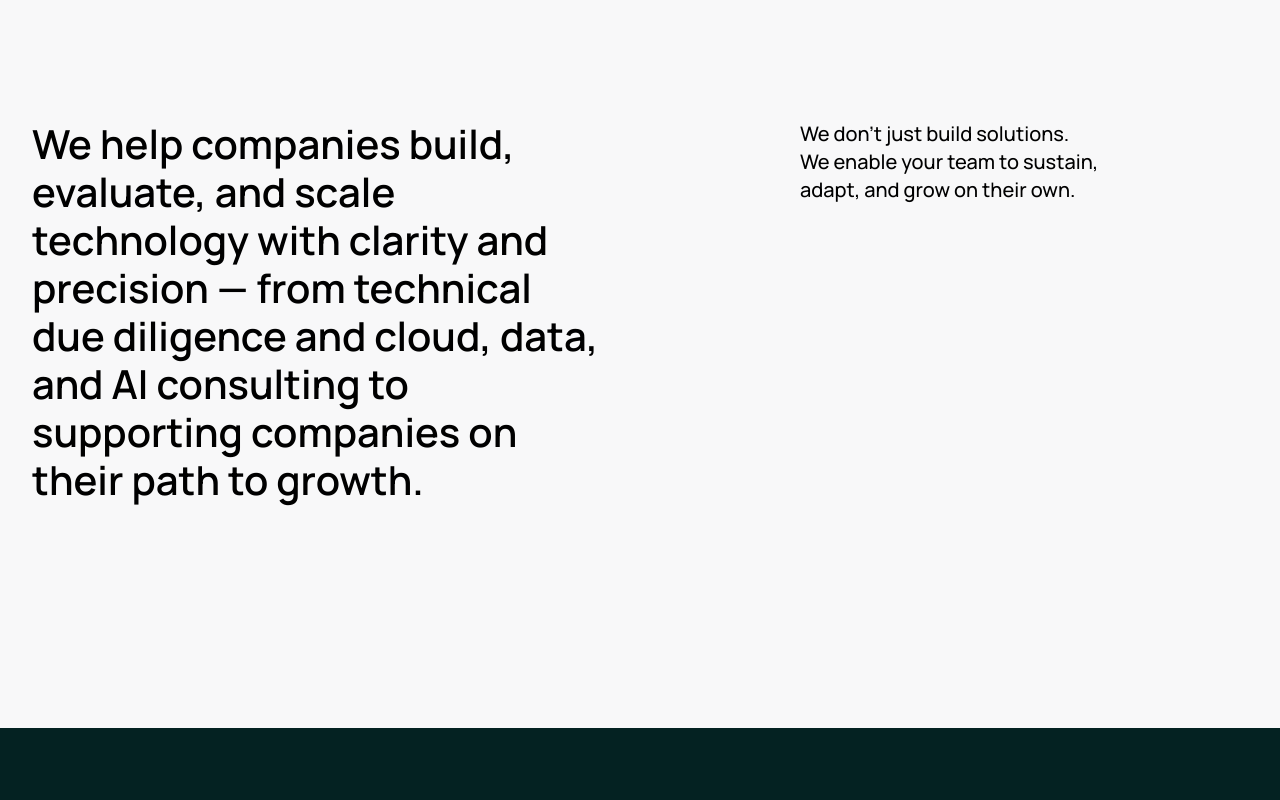
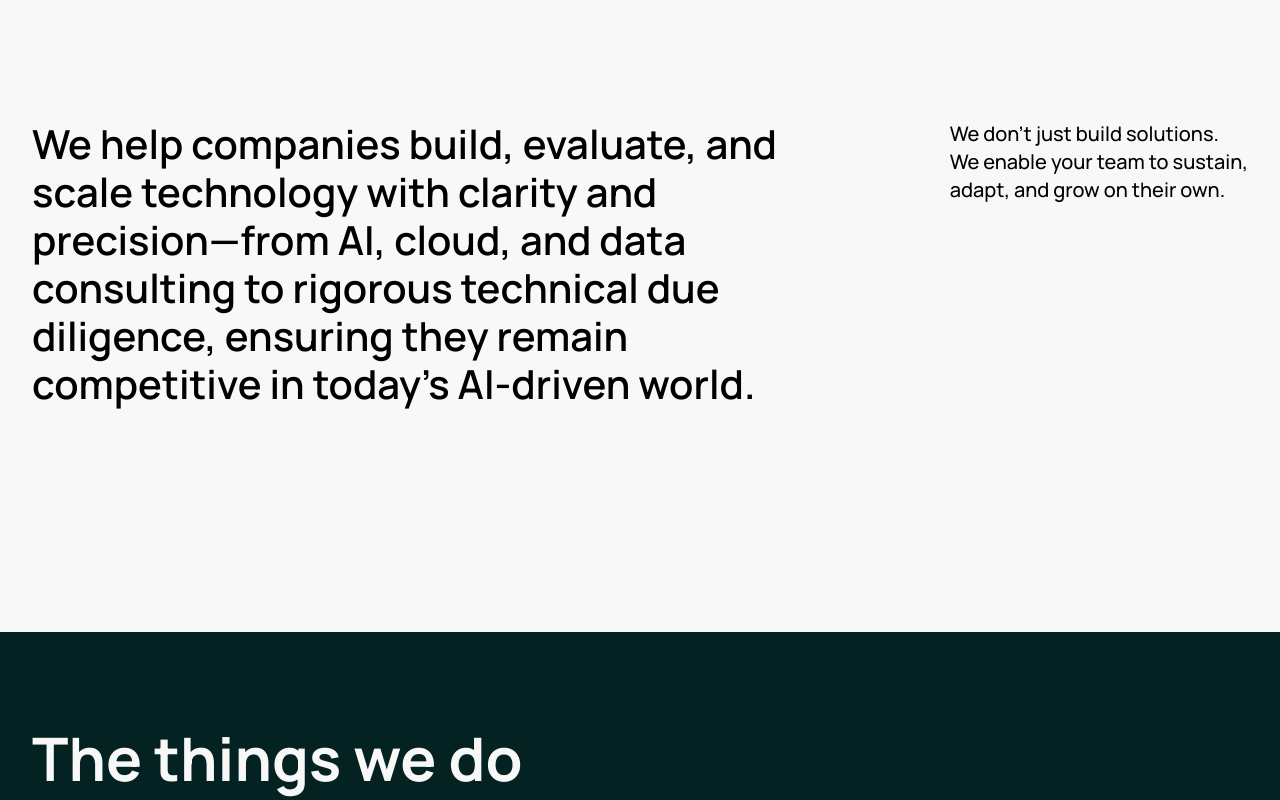
Before and after one commit to Vantir-AB/vantir-website, a Next.js app: page / in a window 1280 px wide. Shown: the part 880-1680 px from the top of the page. Built offline with nearby package versions, Linux system fonts and the light colour scheme.

Commit message:
changed text

```diff
--- a/src/app/page.tsx
+++ b/src/app/page.tsx
@@ -147,23 +147,23 @@ export default function Home() {
         style={{ backgroundColor: "var(--color-almost-white)" }}
       >
         <div className="w-full max-w-7xl mx-auto px-4 sm:px-6 md:px-8 pt-2 pb-8">
-          <div className="grid grid-cols-1 lg:grid-cols-2 gap-16 items-start">
+          <div className="grid grid-cols-1 lg:grid-cols-3 gap-16 items-start">
             {/* Left Content */}
             <div
-              className="lg:col-span-1"
+              className="lg:col-span-2"
               style={{ color: "var(--color-black)" }}
             >
               <p className="text-heading leading-[110%]">
                 We help companies build, evaluate, and scale technology with
-                clarity and precision — from technical due diligence and cloud,
-                data, and AI consulting to supporting companies on their path to
-                growth.
+                clarity and precision—from AI, cloud, and data consulting to
+                rigorous technical due diligence, ensuring they remain
+                competitive in today’s AI-driven world.
               </p>
             </div>
 
             {/* Right Content */}
             <div
-              className="text-left ml-32"
+              className="text-left ml-auto"
               style={{ color: "var(--color-black)" }}
             >
               <p className="text-subtitle">
@@ -203,7 +203,7 @@ export default function Home() {
               iconSrc="/homepage/2circle.svg"
               iconAlt="Consulting"
               title="Consulting"
-              description="We help organizations design and implement cloud, data, and AI solutions that drive lasting business impact."
+              description="We help organizations design and implement AI, cloud and data solutions that drive lasting business impact."
             />
             <ServiceCard
               iconSrc="/homepage/3circle.svg"
```
